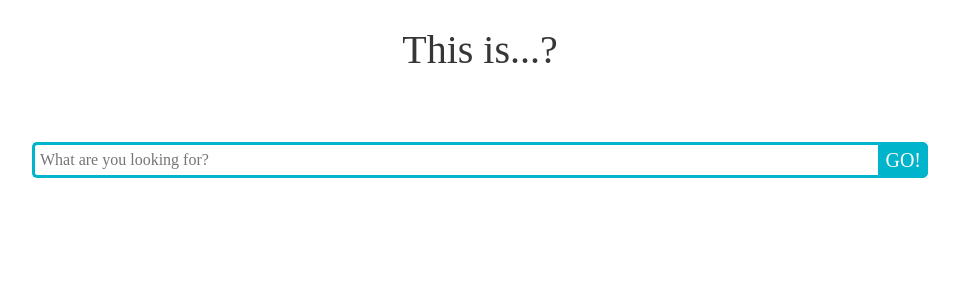
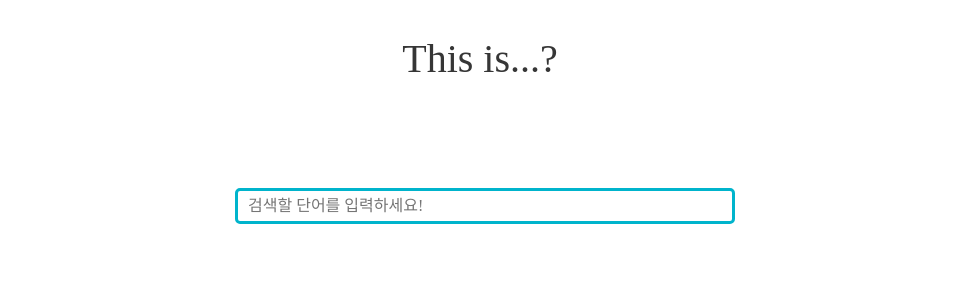
Before and after one commit to daheejo/DCSWEB, a React (Create React App) app: page / in a window 1280 px wide. Shown: the top 300 px of the page, without its empty margins (160-1119 px from the left). Built offline with nearby package versions, Linux system fonts and the light colour scheme; a web font is replaced by a local one.

Commit message:
api_search_function_added

```diff
--- a/package.json
+++ b/package.json
@@ -6,12 +6,14 @@
     "@testing-library/jest-dom": "^5.11.9",
     "@testing-library/react": "^11.2.5",
     "@testing-library/user-event": "^12.6.3",
+    "axios": "^0.21.1",
     "css-loader": "^4.3.0",
-    "http-proxy-middleware": "^0.19.1",
+    "http-proxy-middleware": "^1.0.6",
     "node-sass": "^5.0.0",
     "prop-types": "^15.7.2",
     "react": "^17.0.1",
     "react-dom": "^17.0.1",
+    "react-router-dom": "^5.2.0",
     "react-scripts": "4.0.2",
     "request": "^2.88.2",
     "style-loader": "^1.3.0",
@@ -27,6 +29,7 @@
       "react-app/jest"
     ]
   },
+  "porxy": "https://openapi.naver.com",
   "browserslist": {
     "production": [
       ">0.2%",
--- a/src/App.js
+++ b/src/App.js
@@ -2,15 +2,12 @@ import React, { Component } from "react";
 import { BrowserRouter  as Router, Route } from 'react-router-dom'
 
 import Home from "./Components/Home"
-import ImageView from "./Components/ImageView"
-
 
 const App = () => {
   return (
     <Router>
       <div>
         <Route exact path="/" component={Home}/>
-        <Route path="/Search/" component={ImageView}/>
       </div>
     </Router>
   )
--- a/src/Components/Home.js
+++ b/src/Components/Home.js
@@ -1,5 +1,6 @@
 import React, { Component } from "react";
-import { BrowserRouter  as Router, Route } from 'react-router-dom'
+
+import "../Styles/App.css"
 
 import SearchBox from "./SearchBox"
 import WebTitle from "./WebTitle"
@@ -7,9 +8,13 @@ import WebTitle from "./WebTitle"
 class Home extends Component{
   render () {
   return (
-    <div>
+    <div class="wrap">
+      <div class="title">
+       <WebTitle></WebTitle>
+      </div>
+      <div class="searchbox">
         <SearchBox></SearchBox>
-        <WebTitle></WebTitle>
+      </div>
     </div>
     )
   }
--- a/src/Components/SearchBox.js
+++ b/src/Components/SearchBox.js
@@ -1,47 +1,50 @@
 import React, { Component } from "react";
-import { BrowserRouter  as Router, Route } from 'react-router-dom'
+import axios from "axios";
 
 import "../Styles/SearchBox.css"
 import "./WebTitle"
 
-const handleChange=(e)=>{
-  const keyword = e.target.value;
-  const request = require('request')
-  const NAVER_CLIENT_ID     = 'F6suJt1MEcLU5ORW2cpz'
-  const NAVER_CLIENT_SECRET = 'kXGB0e4lVe'
-  const option = {
-  query  :`${keyword}`, //이미지 검색 텍스트
-  start  :1, //검색 시작 위치
-  display:10, //가져올 이미지 갯수
-  sort   :'date', //정렬 유형 (sim:유사도)
-  filter :'all' //이미지 사이즈
-}
-
-request.get({
-  uri:'https://openapi.naver.com/v1/search/image', //xml 요청 주소는 https://openapi.naver.com/v1/search/image.xml
-  qs :option,
-  headers:{
-    'X-Naver-Client-Id':NAVER_CLIENT_ID,
-    'X-Naver-Client-Secret':NAVER_CLIENT_SECRET
-  }
-}, function(err, res, body) {
-  let json = JSON.parse(body) //json으로 파싱
-  console.log(json.items[0].link)
-})
-}
 
 class SearchBox extends Component {
-    render() {
+
+  state = { value: '' };
+
+  Search = async() => {
+    const keyWord = this.state.value
+    const ID_KEY = 'F6suJt1MEcLU5ORW2cpz';
+    const SECRET_KEY = 'kXGB0e4lVe';
+
+    const response =await axios.get('/api/v1/search/image.json'
+          ,{
+        params:{
+        query  : keyWord,
+        start  :1,
+        display:3,
+        sort   :'sim',
+        filter :'small'
+      }, headers: {
+            'X-Naver-Client-Id': ID_KEY,
+            'X-Naver-Client-Secret': SECRET_KEY,
+        }
+     });
+    this.setState({value: response})
+    console.log(response)
+  }
+
+  handleChange = (e : any) => {
+     this.setState({value: e.target.value});
+     console.log(e.target.value)
+     this.Search();
+    };
+
+
+
+  render() {
       return (
-    <div class="wrap">
       <div class="search">
         <input type="text" class="searchTerm"
-        placeholder="What are you looking for?" onChange={handleChange}></input>
-        <button type="submit" class="searchButton">
-          GO!
-       </button>
+        placeholder="검색할 단어를 입력하세요!" onChange={this.handleChange}></input>
      </div>
-    </div>
     );
   }
 }
--- a/src/Styles/App.css
+++ b/src/Styles/App.css
@@ -0,0 +1,16 @@
+.title{
+  margin-top: 5%;
+}
+
+.searchbox{
+  margin: 15%;
+  margin-bottom: 10%;
+}
+
+.wrap{
+  width: 700px;
+  border: rgb(56, 172, 207);
+  height: 400px;
+  margin-top: 5%;
+  margin: auto;
+}
--- a/src/Styles/ImageView.css
+++ /dev/null
@@ -1,53 +0,0 @@
-.title {
-  font-family:'DotGothic16';
-  font-weight: normal;
-  text-align: center;
-  margin-top: 2%;
-
-}
-
-body{
-  font-family:'DotGothic16'
-}
-
-.search {
-    width: 100%;
-    position: relative;
-    display: flex;
-  }
-
-.searchTerm {
-  width: 100%;
-  border: 3px solid #00B4CC;
-  border-right: none;
-  padding: 5px;
-  height: 36px;
-  border-radius: 5px 0 0 5px;
-  outline: none;
-  color: #9DBFAF;
-}
-
-.searchTerm:focus{
-  color: #00B4CC;
-}
-
-.searchButton {
-  width: 50px;
-  height: 36px;
-  border: 1px solid #00B4CC;
-  background: #00B4CC;
-  text-align: center;
-  color: #fff;
-  border-radius: 0 5px 5px 0;
-  cursor: pointer;
-  font-size: 20px;
-}
-
-/*Resize the wrap to see the search bar change!*/
-.wrap{
-  width: 70%;
-  position: absolute;
-  left: 50%;
-  top: 20%;
-  transform: translate(-50%, -50%);
-}
--- a/src/Styles/SearchBox.css
+++ b/src/Styles/SearchBox.css
@@ -3,18 +3,15 @@ body{
 }
 
 .search {
-    width: 100%;
-    position: relative;
-    display: flex;
+    width: 500px;
   }
 
 .searchTerm {
-  width: 100%;
+  width: 500px;
   border: 3px solid #00B4CC;
-  border-right: none;
-  padding: 5px;
+  padding: 10px;
   height: 36px;
-  border-radius: 5px 0 0 5px;
+  border-radius: 5px;
   outline: none;
   color: #9DBFAF;
 }
@@ -22,30 +19,3 @@ body{
 .searchTerm:focus{
   color: #00B4CC;
 }
-
-.searchButton {
-  width: 50px;
-  height: 36px;
-  border: 1px solid #00B4CC;
-  background: #00B4CC;
-  text-align: center;
-  color: #fff;
-  border-radius: 0 5px 5px 0;
-  cursor: pointer;
-  font-size: 20px;
-}
-
-.title {
-  font-family:'DotGothic16';
-  font-weight: normal;
-  text-align: center;
-}
-
-/*Resize the wrap to see the search bar change!*/
-.wrap{
-  width: 30%;
-  position: absolute;
-  left: 50%;
-  top: 50%;
-  transform: translate(-50%, -50%);
-}
--- a/src/Styles/WebTitle.css
+++ b/src/Styles/WebTitle.css
@@ -7,6 +7,4 @@
     font-family:'DotGothic16';
     font-weight: normal;
     text-align: center;
-    margin-top: 15%;
-
 }
```
Also changed, not shown: src/setupProxy.js (+11 -10 lines), public/dcsweblogo.PNG (added), src/Components/WebTitle.js (line endings or trailing spaces), 1 other file (tests, documents, lock files or other folders).
